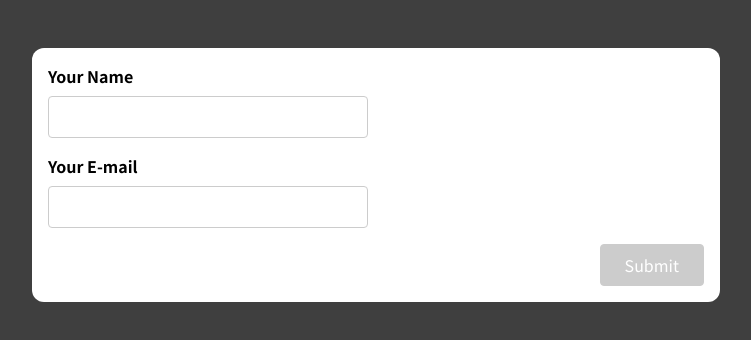
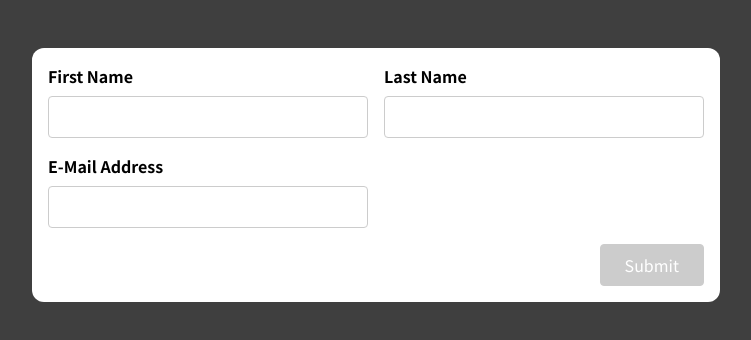
Before and after one commit to andriy-koz/academind-react-course, a React (Create React App) app: page / in a window 1280 px wide. Shown: the top 340 px of the page, without its empty margins (264-1015 px from the left). Built offline with nearby package versions, Linux system fonts and the light colour scheme.

Commit message:
BasicForm-from-scratch-practice

```diff
--- a/src/App.js
+++ b/src/App.js
@@ -1,9 +1,9 @@
-import SimpleInput from './components/SimpleInput';
+import BasicForm from './components/BasicForm';
 
 function App() {
   return (
-    <div className="app">
-      <SimpleInput />
+    <div className='app'>
+      <BasicForm />
     </div>
   );
 }
--- a/src/components/BasicForm.js
+++ b/src/components/BasicForm.js
@@ -1,22 +1,88 @@
-const BasicForm = (props) => {
+import useInputPractice from '../hooks/use-input-practice';
+
+const BasicForm = () => {
+  const {
+    value: nameValue,
+    valueIsValid: nameIsValid,
+    hasError: nameHasError,
+    changeHandler: nameChangeHandler,
+    blurHandler: nameBlurHandler,
+    reset: nameReset,
+  } = useInputPractice(value => value !== '');
+
+  const {
+    value: lastNameValue,
+    valueIsValid: lastNameIsValid,
+    hasError: lastNameHasError,
+    changeHandler: lastNameChangeHandler,
+    blurHandler: lastNameBlurHandler,
+    reset: lastNameReset,
+  } = useInputPractice(value => value !== '');
+
+  const {
+    value: emailValue,
+    valueIsValid: emailIsValid,
+    hasError: emailHasError,
+    changeHandler: emailChangeHandler,
+    blurHandler: emailBlurHandler,
+    reset: emailReset,
+  } = useInputPractice(value => /.*@.*\..+/.test(value));
+
+  let formIsValid = nameIsValid && lastNameIsValid && emailIsValid;
+
+  const formSubmissionHandler = event => {
+    event.preventDefault();
+    if (!formIsValid) return;
+    console.log(nameValue, lastNameValue, emailValue);
+    nameReset();
+    lastNameReset();
+    emailReset();
+  };
+
+  const errorMsg = msg => <p className='error-text'>{msg}</p>;
+
+  const dynamicClasses = hasError =>
+    hasError ? 'form-control invalid' : 'form-control';
+
   return (
-    <form>
+    <form onSubmit={formSubmissionHandler}>
       <div className='control-group'>
-        <div className='form-control'>
+        <div className={dynamicClasses(nameHasError)}>
           <label htmlFor='name'>First Name</label>
-          <input type='text' id='name' />
+          <input
+            type='text'
+            id='name'
+            value={nameValue}
+            onChange={nameChangeHandler}
+            onBlur={nameBlurHandler}
+          />
+          {nameHasError && errorMsg('Name must not be empty.')}
         </div>
-        <div className='form-control'>
+        <div className={dynamicClasses(lastNameHasError)}>
           <label htmlFor='name'>Last Name</label>
-          <input type='text' id='name' />
+          <input
+            type='text'
+            id='name'
+            value={lastNameValue}
+            onChange={lastNameChangeHandler}
+            onBlur={lastNameBlurHandler}
+          />
+          {lastNameHasError && errorMsg('Last name must not be empty.')}
         </div>
       </div>
-      <div className='form-control'>
+      <div className={dynamicClasses(emailHasError)}>
         <label htmlFor='name'>E-Mail Address</label>
-        <input type='text' id='name' />
+        <input
+          type='text'
+          id='name'
+          value={emailValue}
+          onChange={emailChangeHandler}
+          onBlur={emailBlurHandler}
+        />
+        {emailHasError && errorMsg('Email must be valid.')}
       </div>
       <div className='form-actions'>
-        <button>Submit</button>
+        <button disabled={!formIsValid}>Submit</button>
       </div>
     </form>
   );
--- /dev/null
+++ b/src/hooks/use-input-practice.js
@@ -0,0 +1,32 @@
+import { useState } from 'react';
+
+const useInputPractice = valueValidation => {
+  const [enteredValue, setEnteredValue] = useState('');
+  const [isTouched, setIsTouched] = useState(false);
+
+  const valueIsValid = valueValidation(enteredValue);
+  const hasError = !valueIsValid && isTouched;
+
+  const valueChangeHandler = event => {
+    setEnteredValue(event.target.value);
+  };
+  const inputBlurHandler = () => {
+    setIsTouched(true);
+  };
+
+  const reset = () => {
+    setEnteredValue('');
+    setIsTouched(false);
+  };
+
+  return {
+    value: enteredValue,
+    valueIsValid,
+    hasError,
+    changeHandler: valueChangeHandler,
+    blurHandler: inputBlurHandler,
+    reset,
+  };
+};
+
+export default useInputPractice;
```
